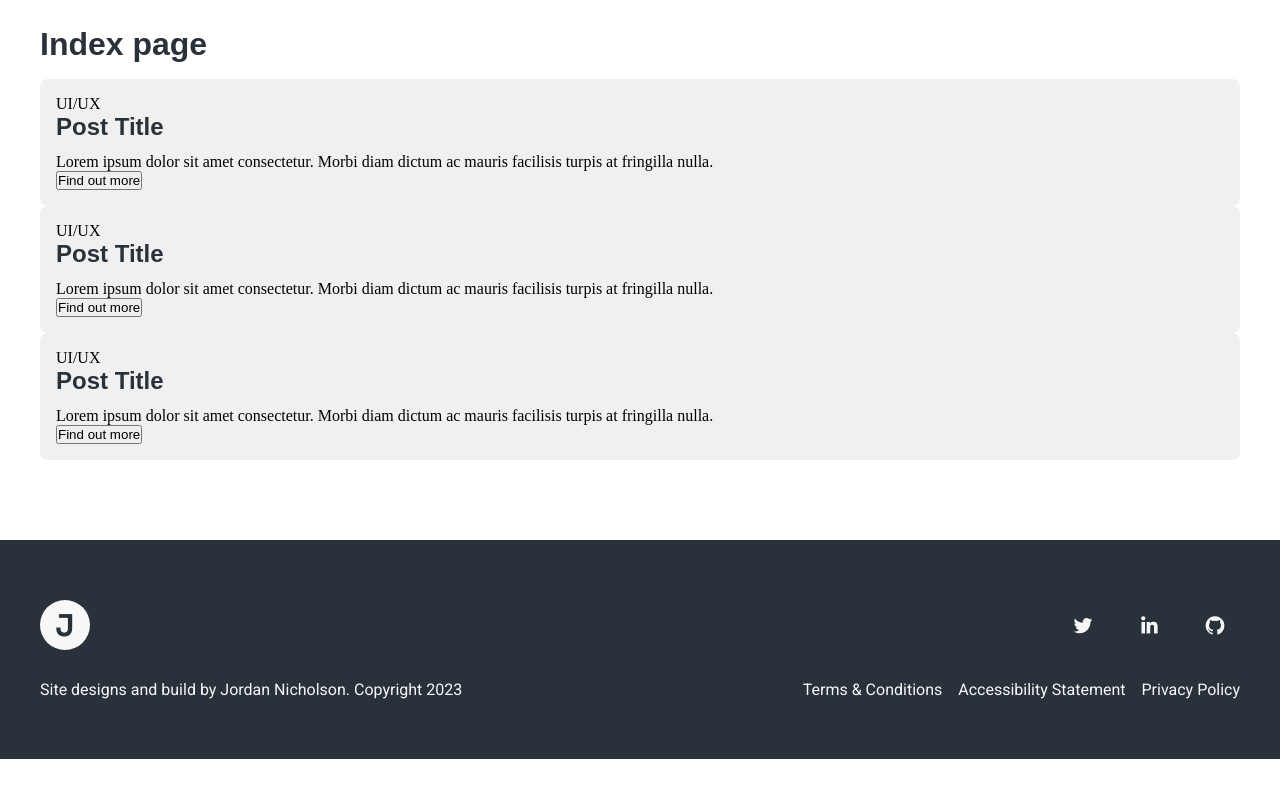
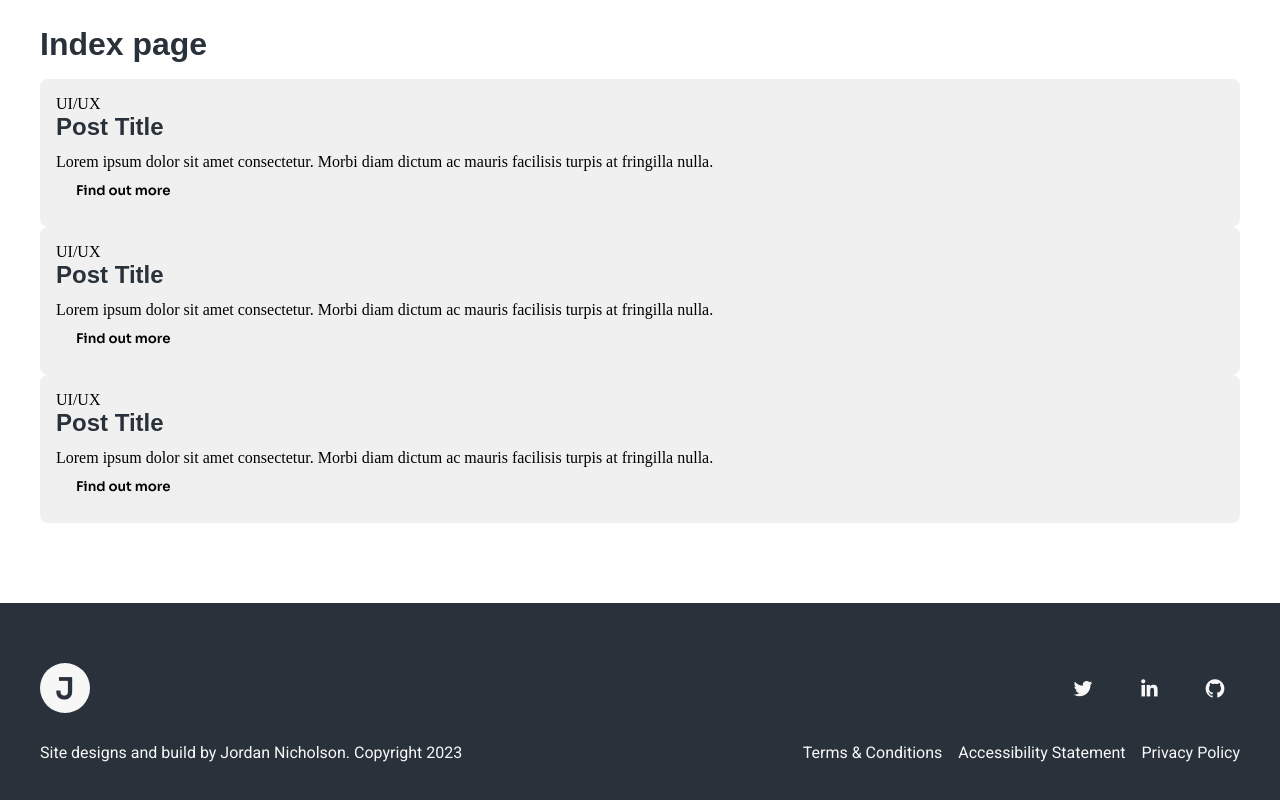
Before and after one commit to JordanNic/personal-site, a Nuxt app: page / in a window 1280 px wide. Shown: the part 854-1654 px from the top of the page. Before the commit the page ends 1613 px from the top, so only its background shows below. Built offline with nearby package versions, Linux system fonts and the light colour scheme.

Commit message:
Created and added button partial

```diff
--- a/assets/scss/app.scss
+++ b/assets/scss/app.scss
@@ -4,6 +4,7 @@
 @import "partials/mixins";
 @import "partials/typography";
 @import "partials/base";
+@import "partials/button";
 @import "partials/social-icons";
 @import "partials/nav-bar";
 @import "partials/footer";
--- /dev/null
+++ b/assets/scss/partials/_button.scss
@@ -0,0 +1,6 @@
+button {
+    padding: 10px 20px;
+    border: none;
+    @include border-radius(8px);
+    @include display-font-stack;
+}
```
